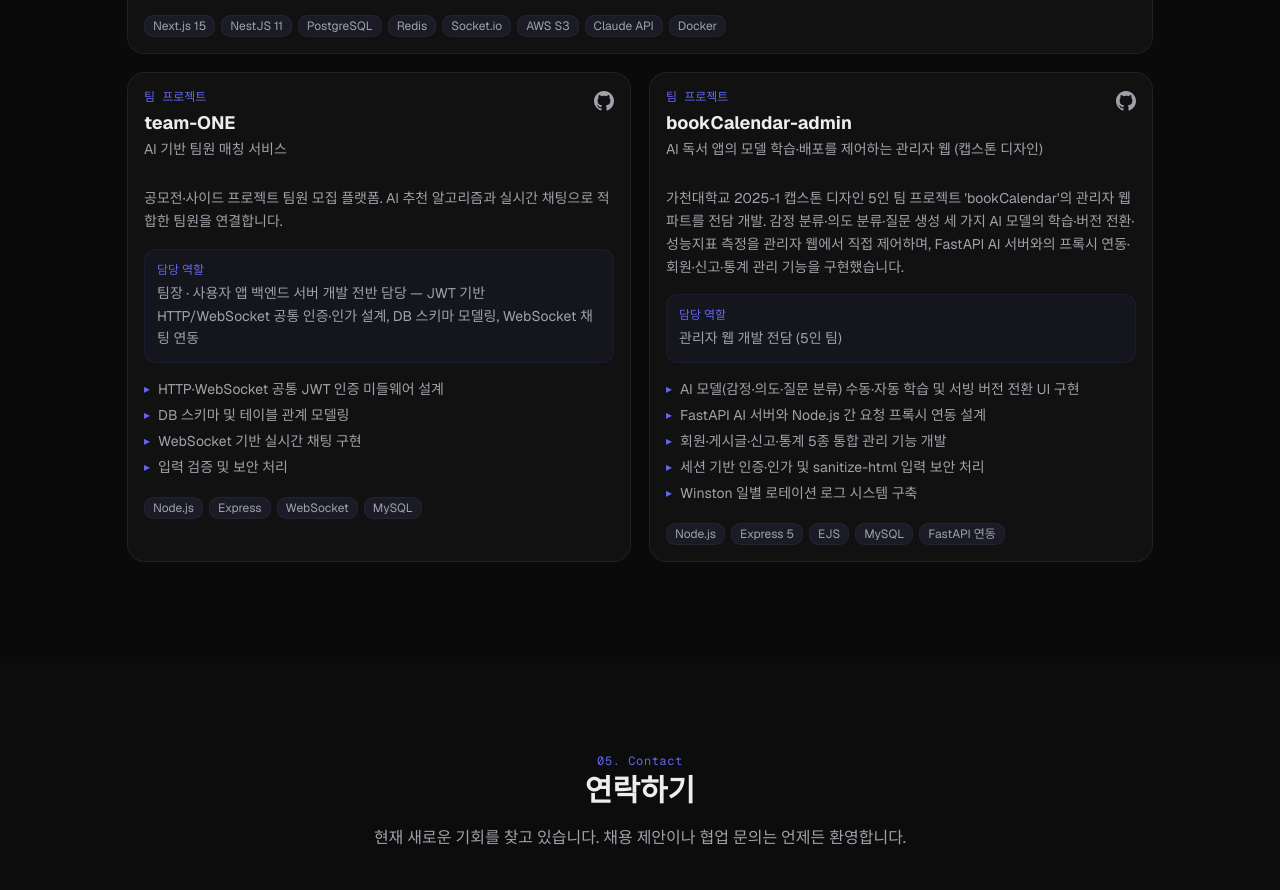
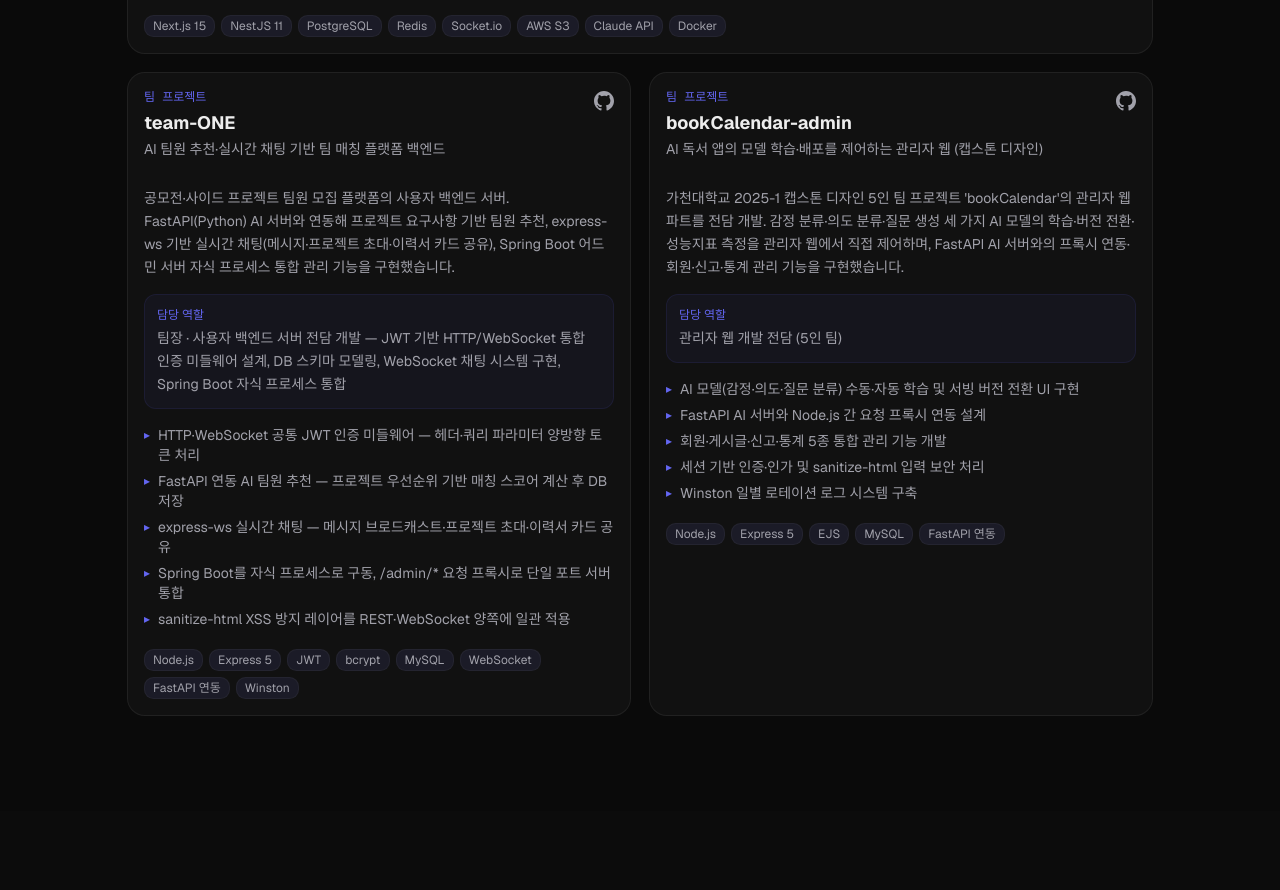
Before and after one commit to Poeta0923/Poeta0923.github.io, a Next.js app: page / in a window 1280 px wide. Shown: the part 3700-4590 px from the top of the page. Built offline with nearby package versions, Linux system fonts and the light colour scheme.

Commit message:
fix: team-ONE 프로젝트 description UPDATE

```diff
--- a/data/portfolio.ts
+++ b/data/portfolio.ts
@@ -111,18 +111,19 @@
   },
   {
     title: "team-ONE",
-    description: "AI 기반 팀원 매칭 서비스",
+    description: "AI 팀원 추천·실시간 채팅 기반 팀 매칭 플랫폼 백엔드",
     longDescription:
-      "공모전·사이드 프로젝트 팀원 모집 플랫폼. AI 추천 알고리즘과 실시간 채팅으로 적합한 팀원을 연결합니다.",
+      "공모전·사이드 프로젝트 팀원 모집 플랫폼의 사용자 백엔드 서버. FastAPI(Python) AI 서버와 연동해 프로젝트 요구사항 기반 팀원 추천, express-ws 기반 실시간 채팅(메시지·프로젝트 초대·이력서 카드 공유), Spring Boot 어드민 서버 자식 프로세스 통합 관리 기능을 구현했습니다.",
     type: "팀 프로젝트",
-    role: "팀장 · 사용자 앱 백엔드 서버 개발 전반 담당 — JWT 기반 HTTP/WebSocket 공통 인증·인가 설계, DB 스키마 모델링, WebSocket 채팅 연동",
+    role: "팀장 · 사용자 백엔드 서버 전담 개발 — JWT 기반 HTTP/WebSocket 통합 인증 미들웨어 설계, DB 스키마 모델링, WebSocket 채팅 시스템 구현, Spring Boot 자식 프로세스 통합",
     highlights: [
-      "HTTP·WebSocket 공통 JWT 인증 미들웨어 설계",
-      "DB 스키마 및 테이블 관계 모델링",
-      "WebSocket 기반 실시간 채팅 구현",
-      "입력 검증 및 보안 처리",
+      "HTTP·WebSocket 공통 JWT 인증 미들웨어 — 헤더·쿼리 파라미터 양방향 토큰 처리",
+      "FastAPI 연동 AI 팀원 추천 — 프로젝트 우선순위 기반 매칭 스코어 계산 후 DB 저장",
+      "express-ws 실시간 채팅 — 메시지 브로드캐스트·프로젝트 초대·이력서 카드 공유",
+      "Spring Boot를 자식 프로세스로 구동, /admin/* 요청 프록시로 단일 포트 서버 통합",
+      "sanitize-html XSS 방지 레이어를 REST·WebSocket 양쪽에 일관 적용",
     ],
-    techStack: ["Node.js", "Express", "WebSocket", "MySQL"],
+    techStack: ["Node.js", "Express 5", "JWT", "bcrypt", "MySQL", "WebSocket", "FastAPI 연동", "Winston"],
     github: "https://github.com/Poeta0923/team-ONE",
     featured: false,
   },
```
